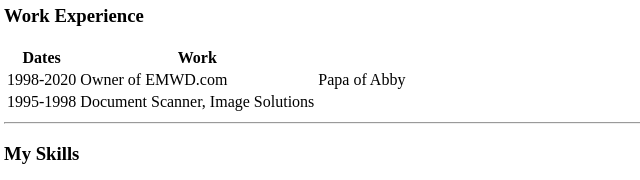
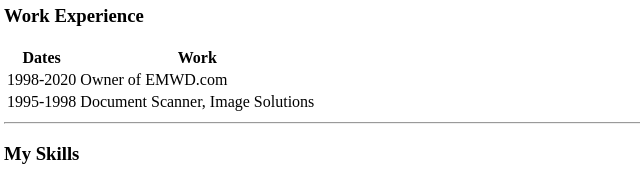
Before and after one commit to brianemwd/HTML-Site, a plain HTML site: page index.html in a window 1280 px wide. Shown: the part 509-689 px from the top of the page, 4-644 px from the left. Drawn offline with Linux system fonts and the light colour scheme.

Commit message:
Update index.html

```diff
--- a/index.html
+++ b/index.html
@@ -35,7 +35,6 @@
       <tr>
         <td>1998-2020</td>
         <td>Owner of EMWD.com</td>
-        <td>Papa of Abby</td>
       </tr>
       <tr>
         <td>1995-1998</td>
```
